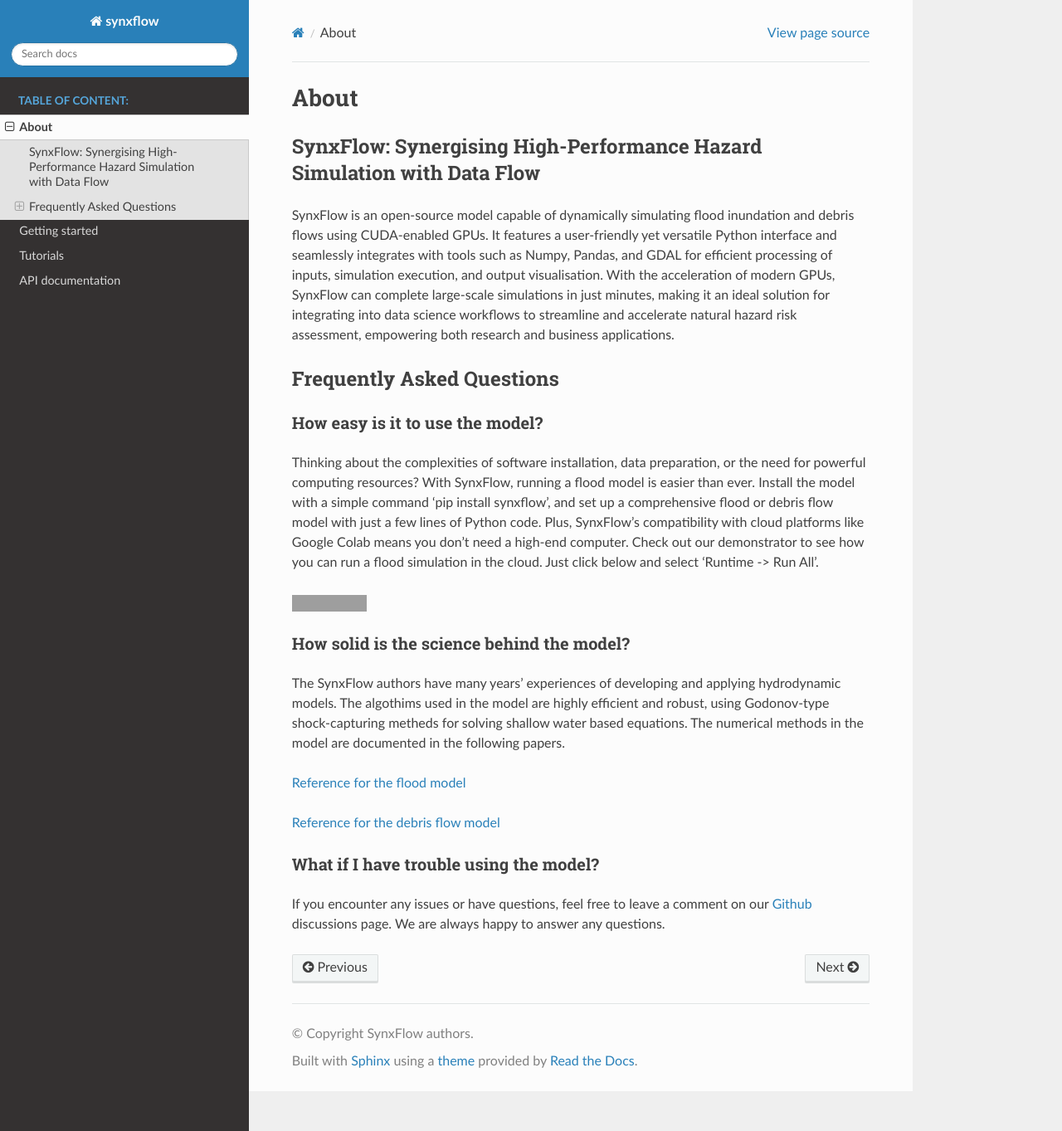
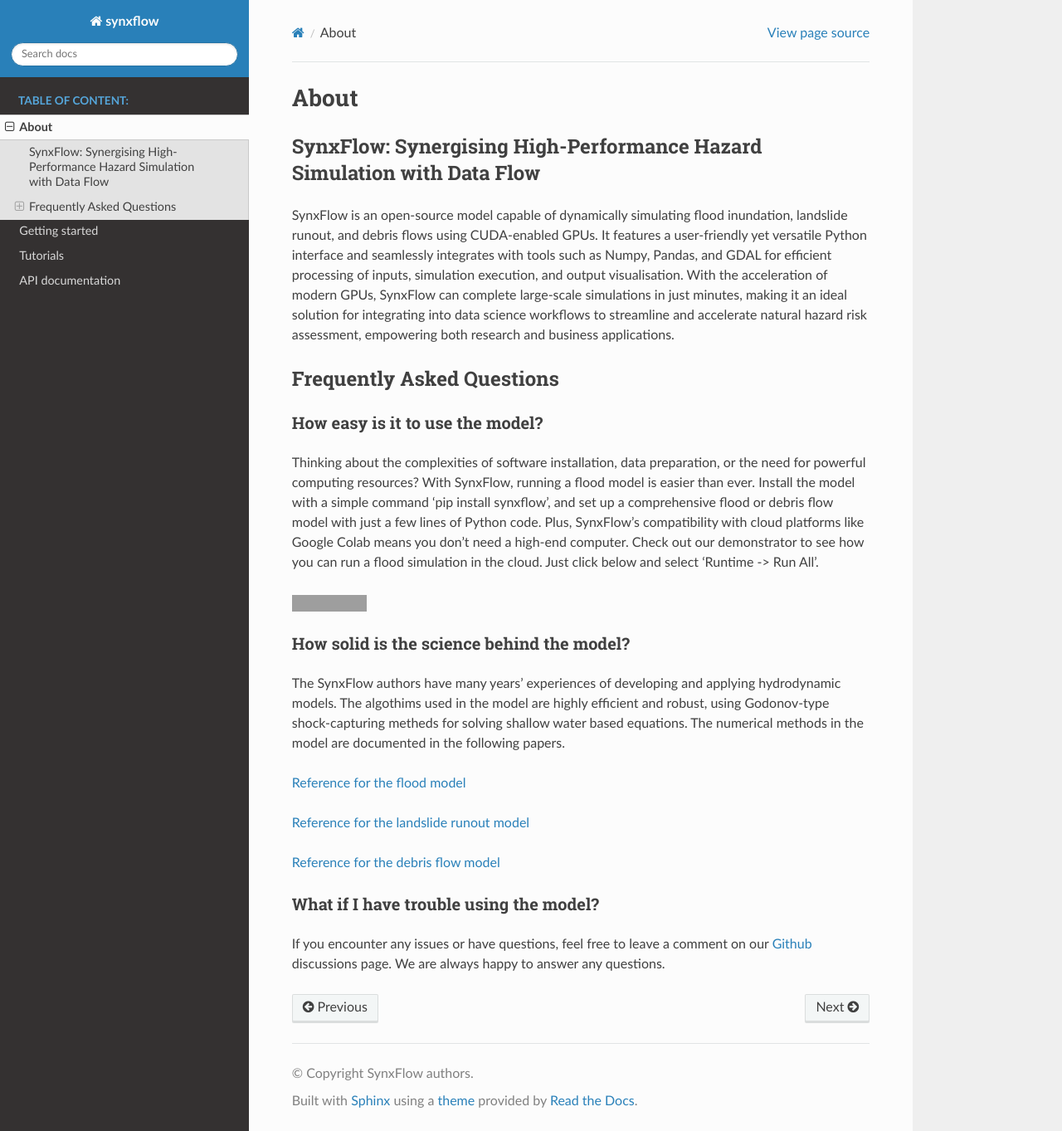
Before and after one commit to SynxFlow/SynxFlow, a Sphinx documentation site: the page built from docs/source/about.md, in a window 1280 px wide and 1363 px high. Shown: the whole window at 83% size. Built offline with Sphinx 7.4.7 and the Read the Docs theme 2.0.0, drawn with Linux system fonts in a browser that asks for light colours; grey boxes are pictures that could not be loaded.

Commit message:
fix IO bug and update doc

```diff
--- a/docs/source/about.md
+++ b/docs/source/about.md
@@ -2,7 +2,7 @@
 
 ### SynxFlow: Synergising High-Performance Hazard Simulation with Data Flow
 
-SynxFlow is an open-source model capable of dynamically simulating flood inundation and debris flows using CUDA-enabled GPUs. It features a user-friendly yet versatile Python interface and seamlessly integrates with tools such as Numpy, Pandas, and GDAL for efficient processing of inputs, simulation execution, and output visualisation. With the acceleration of modern GPUs, SynxFlow can complete large-scale simulations in just minutes, making it an ideal solution for integrating into data science workflows to streamline and accelerate natural hazard risk assessment, empowering both research and business applications.
+SynxFlow is an open-source model capable of dynamically simulating flood inundation, landslide runout, and debris flows using CUDA-enabled GPUs. It features a user-friendly yet versatile Python interface and seamlessly integrates with tools such as Numpy, Pandas, and GDAL for efficient processing of inputs, simulation execution, and output visualisation. With the acceleration of modern GPUs, SynxFlow can complete large-scale simulations in just minutes, making it an ideal solution for integrating into data science workflows to streamline and accelerate natural hazard risk assessment, empowering both research and business applications.
 
 ### Frequently Asked Questions
 
@@ -19,6 +19,8 @@ The SynxFlow authors have many years' experiences of developing and applying hyd
 
 [Reference for the flood model](https://agupubs.onlinelibrary.wiley.com/doi/full/10.1002/2016WR020055)
 
+[Reference for the landslide runout model](https://www.sciencedirect.com/science/article/pii/S0013795217306324)
+
 [Reference for the debris flow model](https://www.sciencedirect.com/science/article/pii/S0013795223003289)
 
 #### What if I have trouble using the model?
```
Also changed, not shown: README.md (+2 -0 lines), 1 other file.
